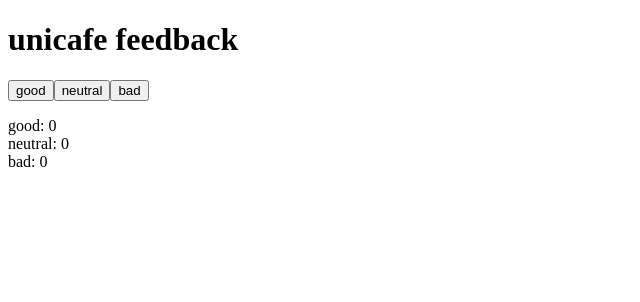
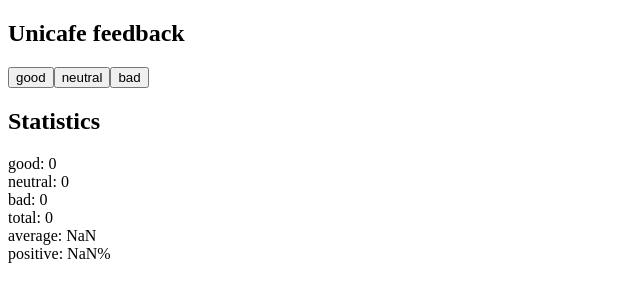
Before and after one commit to gbiagi/FullStackOpen, a React (Vite) app in the folder part1/unicafe/: page / in a window 1280 px wide. Shown: the top 302 px of the page, without its empty margins (0-640 px from the left). Built offline with nearby package versions, Linux system fonts and the light colour scheme.

Commit message:
pt1ex1.7

```diff
--- a/part1/unicafe/src/App.jsx
+++ b/part1/unicafe/src/App.jsx
@@ -10,14 +10,19 @@
 
   return (
     <div>
-      <h1>unicafe feedback</h1>
+      <h2>Unicafe feedback</h2>
       <button onClick={() => setGood(good + 1)}>good</button>
       <button onClick={() => setNeutral(neutral + 1)}>neutral</button>
       <button onClick={() => setBad(bad + 1)}>bad</button>
 
-      <p>good: {good} <br />
+      <h2>Statistics</h2>
+      <p>
+        good: {good} <br />
         neutral: {neutral} <br />
-        bad: {bad}
+        bad: {bad} <br />
+        total: {good + neutral + bad} <br />
+        average: {(good - bad) / (good + neutral + bad)}<br />
+        positive: {good * 100 / (good + neutral + bad)}%
       </p>
     </div>
   )
```
